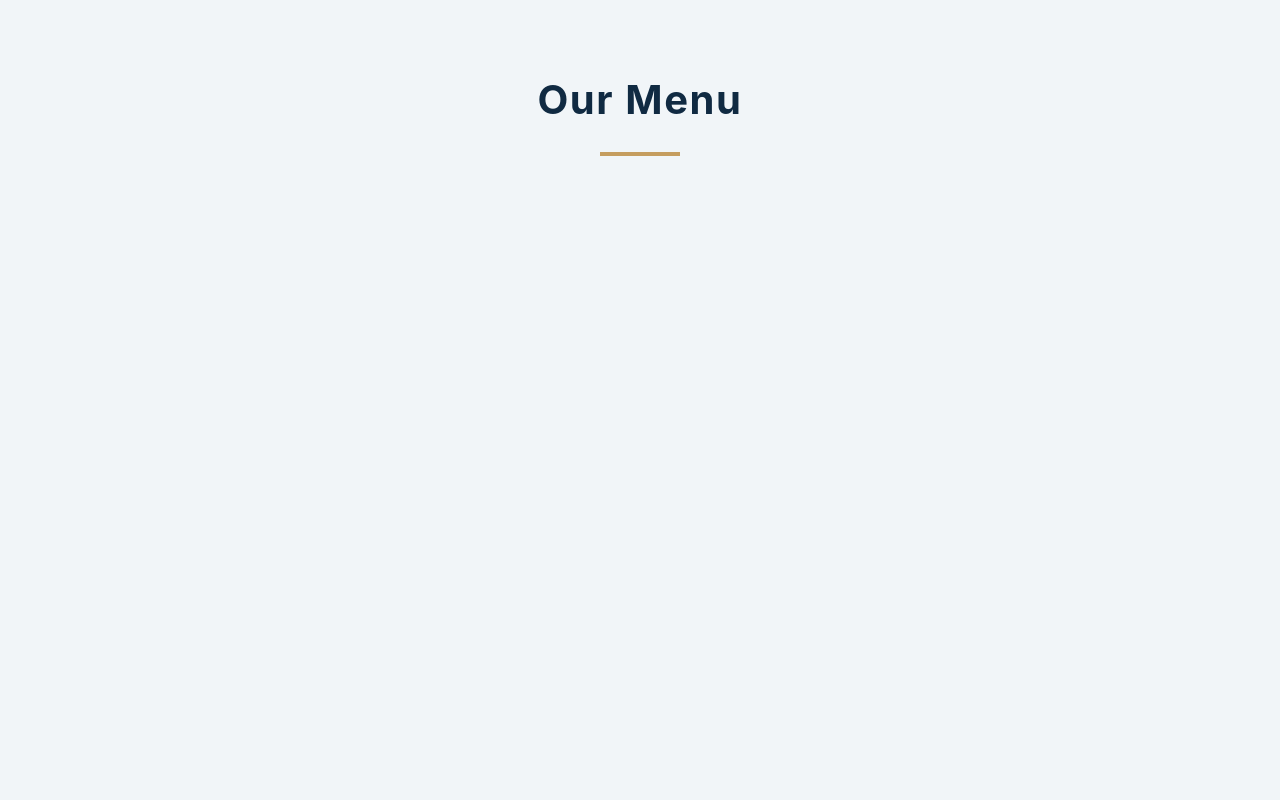
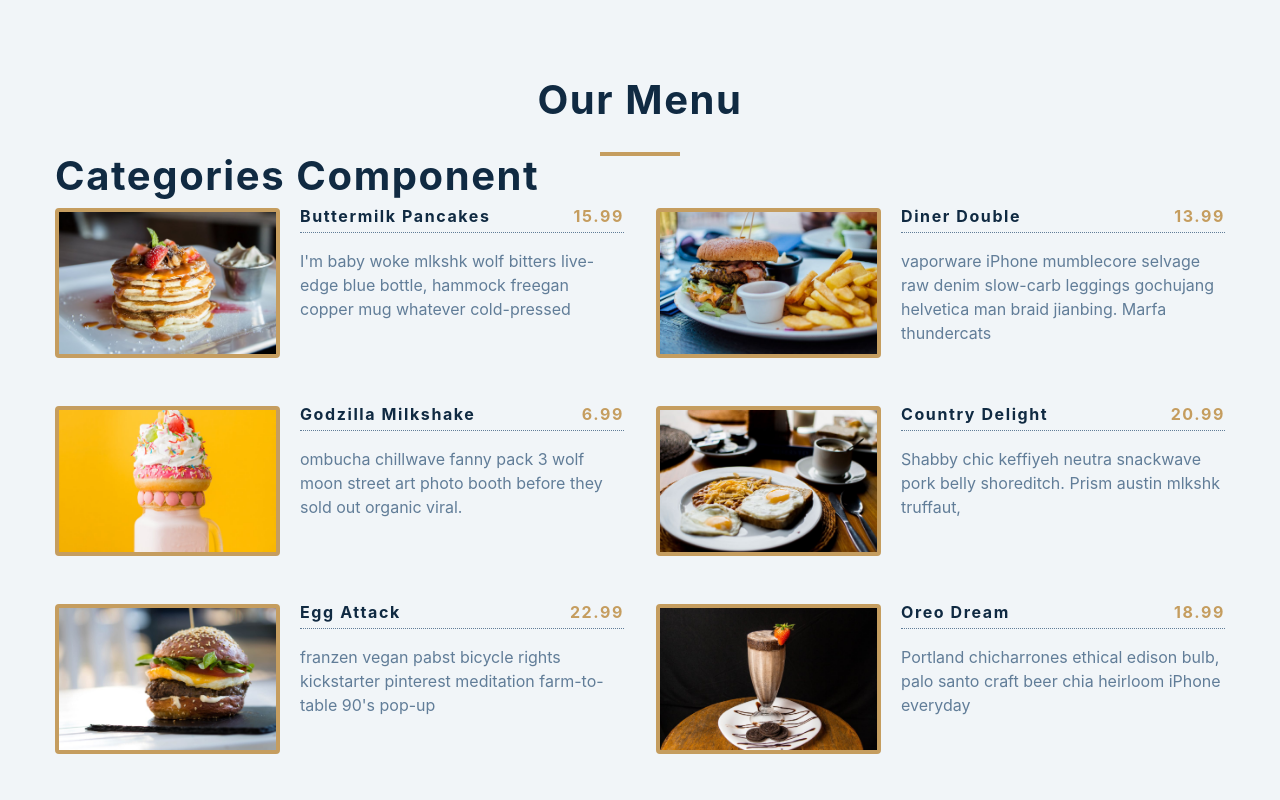
Before and after one commit to aishtiaq7/05-menu, a React (Create React App) app: page / in a window 1280 px wide. Shown: the top 800 px of the page. Built offline with nearby package versions, Linux system fonts and the light colour scheme.

Commit message:
renders all menu items

```diff
--- a/src/App.js
+++ b/src/App.js
@@ -14,6 +14,8 @@ function App() {
           <h2>Our Menu</h2>
         </div>
         <div className="underline"></div>
+        <Categories/>
+        <Menu key={new Date().getTime()} menuItems={items} />
       </section>
     </main>
   );
--- a/src/Menu.js
+++ b/src/Menu.js
@@ -1,7 +1,22 @@
 import React from 'react';
 
-const Menu = () => {
-  return <h2>menu component</h2>;
+const Menu = ({menuItems}) => {
+
+  return <div className='section-center'>
+    {menuItems.map(item =>{
+      const {id,title,category,price,img, desc} = item
+      return(<article className='menu-item'>
+        <img className='photo' alt={title} key={id} src={img}></img>
+        <div className='item-info'>
+          <header>
+            <h4>{title}</h4>
+            <h4 className='price'>{price}</h4>
+          </header>
+          <p className='item-text'>{desc}</p>
+        </div>
+      </article>)
+    })}
+  </div>;
 };
 
 export default Menu;
```
